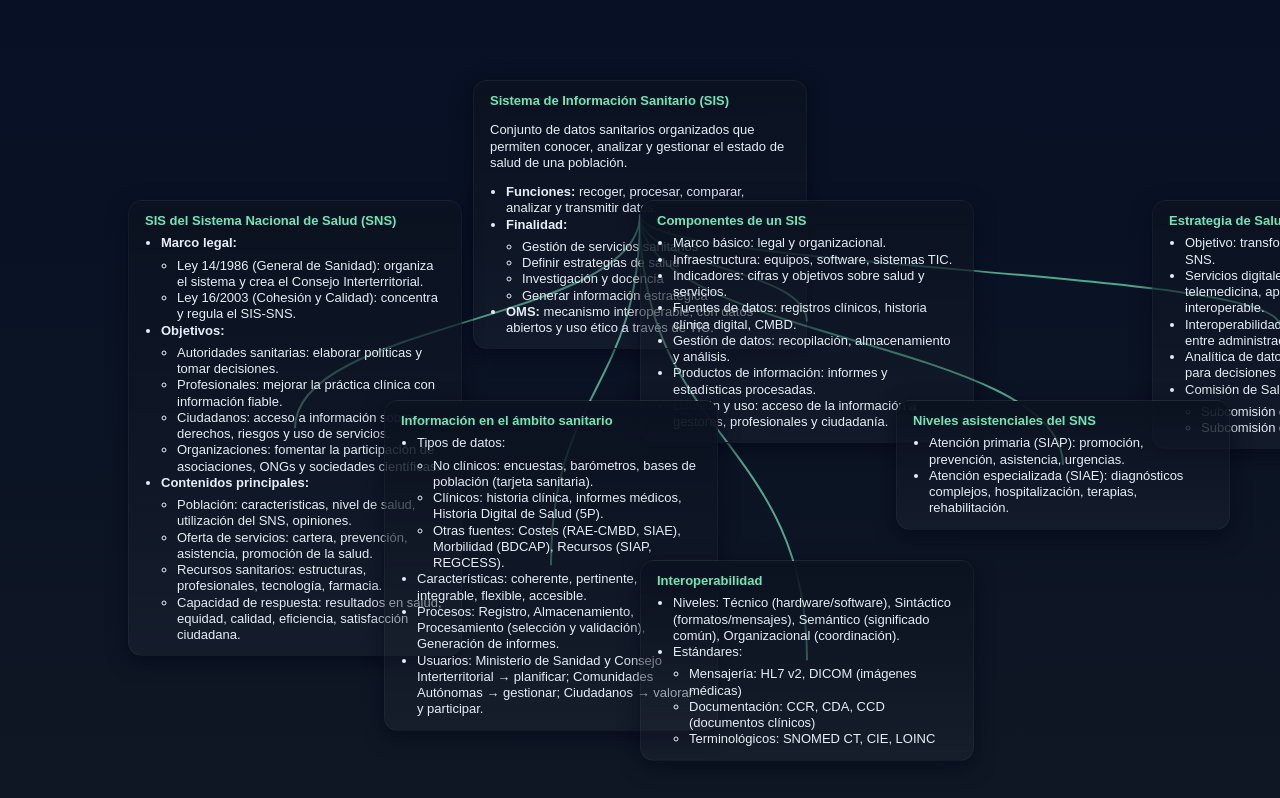
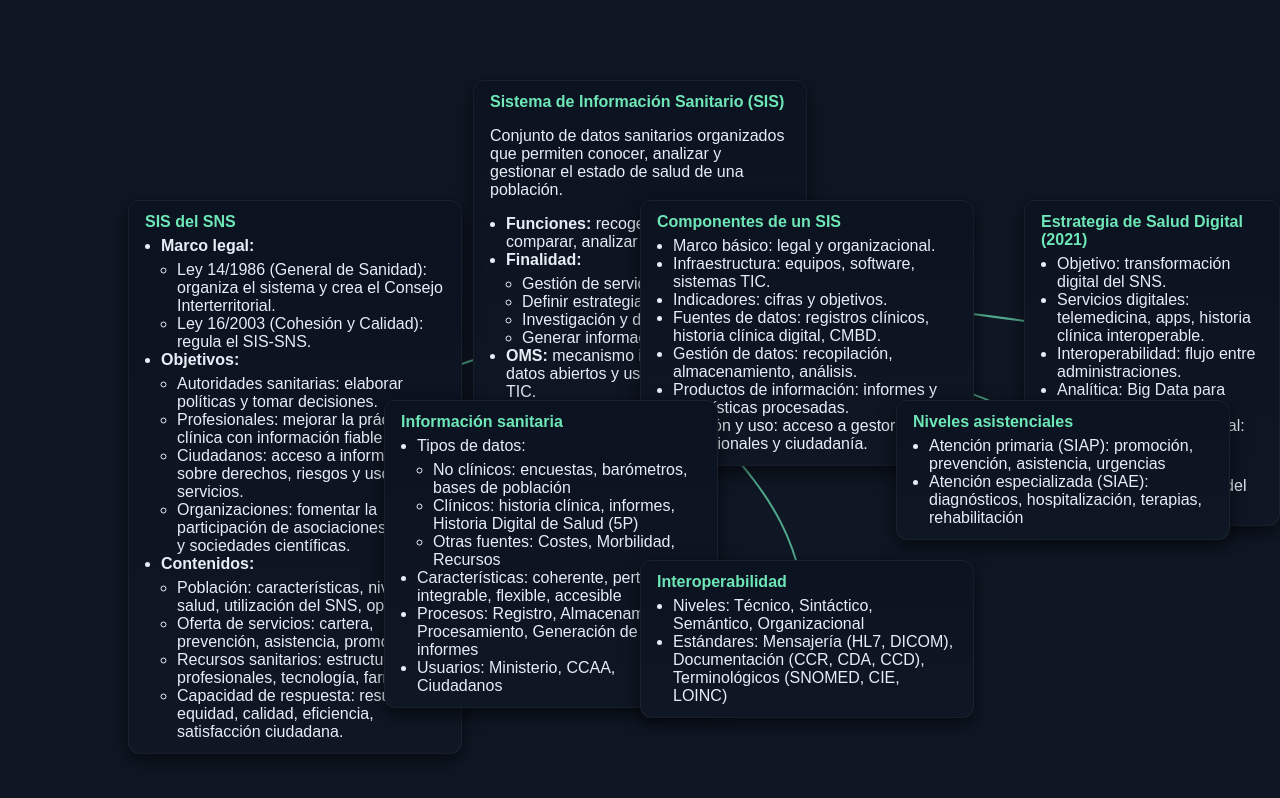
Before and after one commit to Twirkand/MentalMap, a plain HTML site: page index.html in a window 1280 px wide. Drawn offline with Linux system fonts and the light colour scheme.

Commit message:
Update index.html

```diff
--- a/index.html
+++ b/index.html
@@ -3,64 +3,55 @@
 <head>
 <meta charset="UTF-8">
 <meta name="viewport" content="width=device-width, initial-scale=1.0">
-<title>Mapa Mental SIS Completo</title>
+<title>Mapa Mental Interactivo SIS</title>
 <style>
-:root{
-  --bg:#0f1724;
-  --card:#0b1220;
-  --accent:#6ee7b7;
-  --muted:#94a3b8;
-  --shadow:0 6px 20px rgba(2,6,23,0.6);
-  --radius:14px;
-  font-family:Arial, sans-serif;
-}
 body{
   margin:0;
-  height:100%;
-  background: linear-gradient(180deg,#071025 0%, #0f1724 100%);
+  height:100vh;
+  background:#0f1724;
   color:#e6eef6;
+  font-family:Arial, sans-serif;
 }
 .canvas{
   position:relative;
   width:100%;
-  height:100vh;
-  overflow:auto;
+  height:100%;
+  overflow:hidden;
 }
 .node{
   position:absolute;
-  min-width:220px;
+  min-width:200px;
   max-width:300px;
   padding:12px 16px;
-  background:linear-gradient(180deg,var(--card), rgba(255,255,255,0.03));
-  border-radius:var(--radius);
-  border:1px solid rgba(255,255,255,0.04);
-  box-shadow:var(--shadow);
-  line-height:1.25;
-  cursor:default;
-  font-size:13px;
+  background:linear-gradient(180deg,#0b1220,#0f1724);
+  border-radius:12px;
+  border:1px solid rgba(255,255,255,0.05);
+  box-shadow:0 6px 18px rgba(0,0,0,0.6);
+  cursor:grab;
 }
+.node:active{cursor:grabbing;}
 .node .title{
   font-weight:700;
   color:#6ee7b7;
   margin-bottom:6px;
 }
-.node ul{
-  padding-left:16px;
-  margin:6px 0 0;
-}
-.node.root{
-  left:50%; top:10%;
-  transform:translateX(-50%);
-  min-width:280px;
+.node ul{margin:6px 0 0;padding-left:16px;}
+#connectors{
+  position:absolute;
+  left:0;
+  top:0;
+  width:100%;
+  height:100%;
+  pointer-events:none;
 }
 </style>
 </head>
 <body>
 <div class="canvas" id="canvas">
-  <svg id="connectors" xmlns="http://www.w3.org/2000/svg" style="position:absolute;left:0;top:0;width:100%;height:100%;pointer-events:none;"></svg>
+  <svg id="connectors"></svg>
 
   <!-- Nodo raíz -->
-  <div class="node root" id="n-root" data-id="n-root" data-parent="">
+  <div class="node" id="n-root" data-id="n-root" data-parent="" style="left:50%; top:10%; transform:translateX(-50%);">
     <div class="title">Sistema de Información Sanitario (SIS)</div>
     <p>Conjunto de datos sanitarios organizados que permiten conocer, analizar y gestionar el estado de salud de una población.</p>
     <ul>
@@ -79,12 +70,12 @@ body{
 
   <!-- Nodo SIS del SNS -->
   <div class="node" id="n-sns" data-id="n-sns" data-parent="n-root" style="left:10%; top:25%;">
-    <div class="title">SIS del Sistema Nacional de Salud (SNS)</div>
+    <div class="title">SIS del SNS</div>
     <ul>
       <li><strong>Marco legal:</strong>
         <ul>
           <li>Ley 14/1986 (General de Sanidad): organiza el sistema y crea el Consejo Interterritorial.</li>
-          <li>Ley 16/2003 (Cohesión y Calidad): concentra y regula el SIS-SNS.</li>
+          <li>Ley 16/2003 (Cohesión y Calidad): regula el SIS-SNS.</li>
         </ul>
       </li>
       <li><strong>Objetivos:</strong>
@@ -95,12 +86,12 @@ body{
           <li>Organizaciones: fomentar la participación de asociaciones, ONGs y sociedades científicas.</li>
         </ul>
       </li>
-      <li><strong>Contenidos principales:</strong>
+      <li><strong>Contenidos:</strong>
         <ul>
           <li>Población: características, nivel de salud, utilización del SNS, opiniones.</li>
-          <li>Oferta de servicios: cartera, prevención, asistencia, promoción de la salud.</li>
+          <li>Oferta de servicios: cartera, prevención, asistencia, promoción.</li>
           <li>Recursos sanitarios: estructuras, profesionales, tecnología, farmacia.</li>
-          <li>Capacidad de respuesta: resultados en salud, equidad, calidad, eficiencia, satisfacción ciudadana.</li>
+          <li>Capacidad de respuesta: resultados, equidad, calidad, eficiencia, satisfacción ciudadana.</li>
         </ul>
       </li>
     </ul>
@@ -112,23 +103,23 @@ body{
     <ul>
       <li>Marco básico: legal y organizacional.</li>
       <li>Infraestructura: equipos, software, sistemas TIC.</li>
-      <li>Indicadores: cifras y objetivos sobre salud y servicios.</li>
+      <li>Indicadores: cifras y objetivos.</li>
       <li>Fuentes de datos: registros clínicos, historia clínica digital, CMBD.</li>
-      <li>Gestión de datos: recopilación, almacenamiento y análisis.</li>
+      <li>Gestión de datos: recopilación, almacenamiento, análisis.</li>
       <li>Productos de información: informes y estadísticas procesadas.</li>
-      <li>Difusión y uso: acceso de la información a gestores, profesionales y ciudadanía.</li>
+      <li>Difusión y uso: acceso a gestores, profesionales y ciudadanía.</li>
     </ul>
   </div>
 
-  <!-- Nodo Estrategia Salud Digital -->
-  <div class="node" id="n-estrategia" data-id="n-estrategia" data-parent="n-root" style="left:90%; top:25%;">
+  <!-- Nodo Estrategia -->
+  <div class="node" id="n-estrategia" data-id="n-estrategia" data-parent="n-root" style="left:80%; top:25%;">
     <div class="title">Estrategia de Salud Digital (2021)</div>
     <ul>
       <li>Objetivo: transformación digital del SNS.</li>
-      <li>Servicios digitales inteligentes: telemedicina, apps, historia clínica interoperable.</li>
-      <li>Interoperabilidad: información fluye entre administraciones y sistemas.</li>
-      <li>Analítica de datos: uso de Big Data para decisiones sanitarias.</li>
-      <li>Comisión de Salud Digital
+      <li>Servicios digitales: telemedicina, apps, historia clínica interoperable.</li>
+      <li>Interoperabilidad: flujo entre administraciones.</li>
+      <li>Analítica: Big Data para decisiones sanitarias.</li>
+      <li>Comisión de Salud Digital:
         <ul>
           <li>Subcomisión de Tecnologías</li>
           <li>Subcomisión del SIS del SNS</li>
@@ -137,29 +128,29 @@ body{
     </ul>
   </div>
 
-  <!-- Nodo Información sanitaria -->
+  <!-- Nodo Información -->
   <div class="node" id="n-info" data-id="n-info" data-parent="n-root" style="left:30%; top:50%;">
-    <div class="title">Información en el ámbito sanitario</div>
+    <div class="title">Información sanitaria</div>
     <ul>
       <li>Tipos de datos:
         <ul>
-          <li>No clínicos: encuestas, barómetros, bases de población (tarjeta sanitaria).</li>
-          <li>Clínicos: historia clínica, informes médicos, Historia Digital de Salud (5P).</li>
-          <li>Otras fuentes: Costes (RAE-CMBD, SIAE), Morbilidad (BDCAP), Recursos (SIAP, REGCESS).</li>
+          <li>No clínicos: encuestas, barómetros, bases de población</li>
+          <li>Clínicos: historia clínica, informes, Historia Digital de Salud (5P)</li>
+          <li>Otras fuentes: Costes, Morbilidad, Recursos</li>
         </ul>
       </li>
-      <li>Características: coherente, pertinente, integrable, flexible, accesible.</li>
-      <li>Procesos: Registro, Almacenamiento, Procesamiento (selección y validación), Generación de informes.</li>
-      <li>Usuarios: Ministerio de Sanidad y Consejo Interterritorial → planificar; Comunidades Autónomas → gestionar; Ciudadanos → valorar y participar.</li>
+      <li>Características: coherente, pertinente, integrable, flexible, accesible</li>
+      <li>Procesos: Registro, Almacenamiento, Procesamiento, Generación de informes</li>
+      <li>Usuarios: Ministerio, CCAA, Ciudadanos</li>
     </ul>
   </div>
 
-  <!-- Nodo Niveles asistenciales -->
+  <!-- Nodo Niveles -->
   <div class="node" id="n-niveles" data-id="n-niveles" data-parent="n-root" style="left:70%; top:50%;">
-    <div class="title">Niveles asistenciales del SNS</div>
+    <div class="title">Niveles asistenciales</div>
     <ul>
-      <li>Atención primaria (SIAP): promoción, prevención, asistencia, urgencias.</li>
-      <li>Atención especializada (SIAE): diagnósticos complejos, hospitalización, terapias, rehabilitación.</li>
+      <li>Atención primaria (SIAP): promoción, prevención, asistencia, urgencias</li>
+      <li>Atención especializada (SIAE): diagnósticos, hospitalización, terapias, rehabilitación</li>
     </ul>
   </div>
 
@@ -167,21 +158,15 @@ body{
   <div class="node" id="n-interop" data-id="n-interop" data-parent="n-root" style="left:50%; top:70%;">
     <div class="title">Interoperabilidad</div>
     <ul>
-      <li>Niveles: Técnico (hardware/software), Sintáctico (formatos/mensajes), Semántico (significado común), Organizacional (coordinación).</li>
-      <li>Estándares:
-        <ul>
-          <li>Mensajería: HL7 v2, DICOM (imágenes médicas)</li>
-          <li>Documentación: CCR, CDA, CCD (documentos clínicos)</li>
-          <li>Terminológicos: SNOMED CT, CIE, LOINC</li>
-        </ul>
-      </li>
+      <li>Niveles: Técnico, Sintáctico, Semántico, Organizacional</li>
+      <li>Estándares: Mensajería (HL7, DICOM), Documentación (CCR, CDA, CCD), Terminológicos (SNOMED, CIE, LOINC)</li>
     </ul>
   </div>
 
 </div>
 
 <script>
-// Dibuja las líneas entre nodos padre e hijo
+// Drag & Drop y actualización de conexiones
 const svg = document.getElementById('connectors');
 const nodes = document.querySelectorAll('.node');
 
@@ -192,11 +177,11 @@ function getCenter(el){
 }
 
 function drawConnections(){
-  svg.innerHTML = '';
+  svg.innerHTML='';
   nodes.forEach(n=>{
-    const parentId = n.dataset.parent;
-    if(!parentId) return;
-    const parent = document.getElementById(parentId);
+    const pid = n.dataset.parent;
+    if(!pid) return;
+    const parent = document.getElementById(pid);
     if(!parent) return;
     const c1 = getCenter(parent);
     const c2 = getCenter(n);
@@ -209,9 +194,30 @@ function drawConnections(){
   });
 }
 
+// Drag & Drop
+nodes.forEach(n=>{
+  n.onmousedown = function(e){
+    const shiftX = e.clientX - n.getBoundingClientRect().left;
+    const shiftY = e.clientY - n.getBoundingClientRect().top;
+    function moveAt(pageX,pageY){
+      n.style.left = pageX - shiftX + 'px';
+      n.style.top = pageY - shiftY + 'px';
+      drawConnections();
+    }
+    function onMouseMove(e){
+      moveAt(e.pageX,e.pageY);
+    }
+    document.addEventListener('mousemove',onMouseMove);
+    n.onmouseup = function(){
+      document.removeEventListener('mousemove',onMouseMove);
+      n.onmouseup = null;
+    }
+  }
+  n.ondragstart = () => false;
+});
+
 window.addEventListener('load', drawConnections);
 window.addEventListener('resize', drawConnections);
 </script>
-
 </body>
 </html>
```
